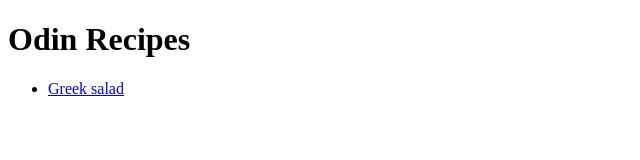
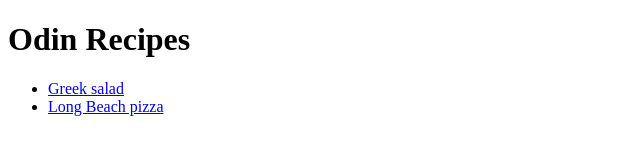
Before and after one commit to orylesor/odin-recipes-css, a plain HTML site: page index.html in a window 1280 px wide. Shown: the whole page, without its empty margins (0-640 px from the left). Drawn offline with Linux system fonts and the light colour scheme.

Commit message:
Add Long Beach pizza to main page

```diff
--- a/index.html
+++ b/index.html
@@ -9,6 +9,7 @@
     <h1>Odin Recipes</h1>
     <ul>
       <li><a href="./recipes/greek-salad.html">Greek salad</a></li>
+      <li><a href="./recipes/long-beach-pizza.html">Long Beach pizza</a></li>
     </ul>
   </body>
 </html>
```
Also changed, not shown: 1 other file.
